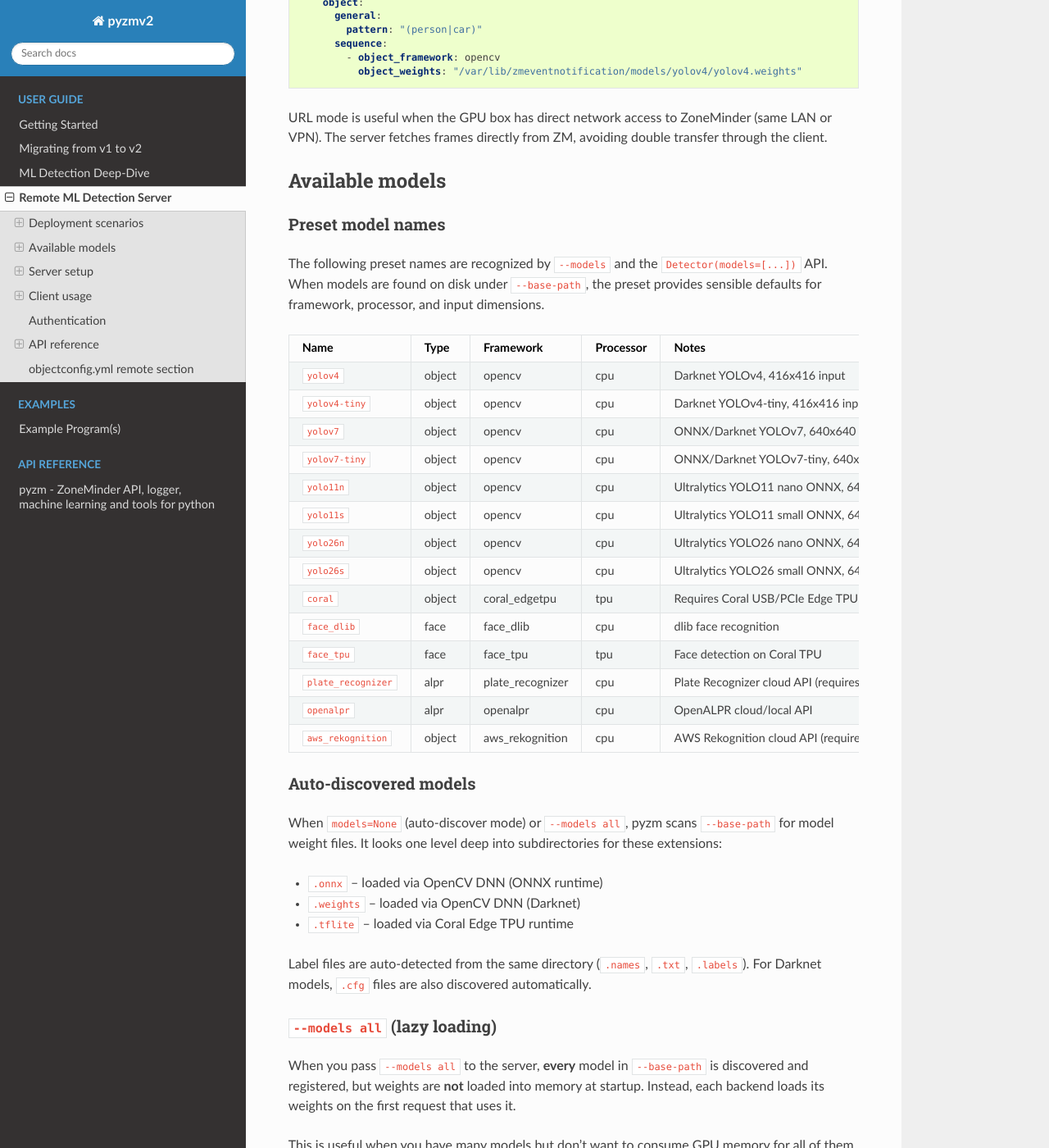
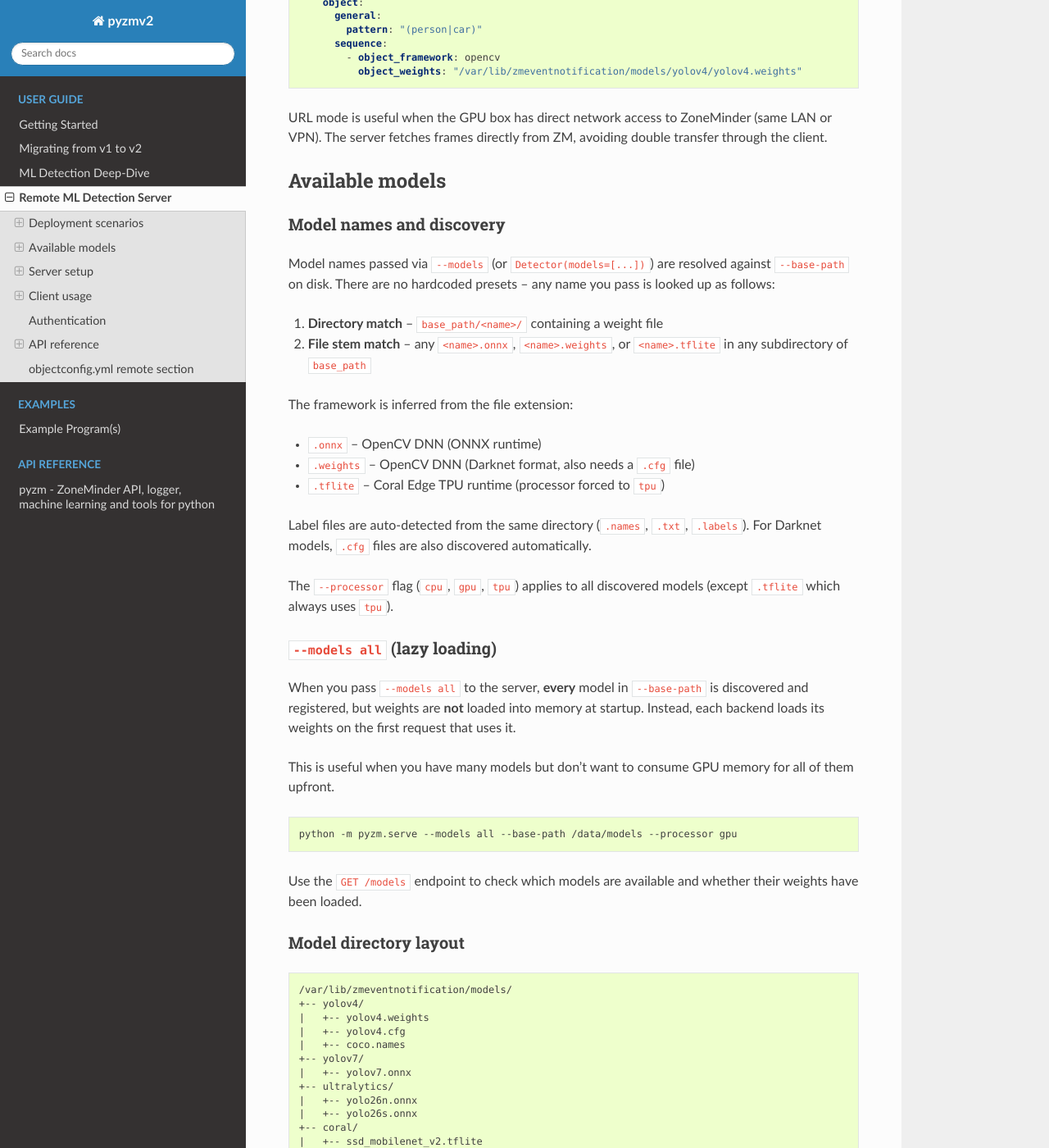
Before and after one commit to ZoneMinder/pyzm, a Sphinx documentation site: the page built from docs/guide/serve.rst, in a window 1280 px wide and 1400 px high, scrolled down 3125 px. Shown: the whole window at 82% size. Built offline with Sphinx 7.4.7 and the Read the Docs theme 3.1.0, drawn with Linux system fonts in a browser that asks for light colours.

Commit message:
refactor: remove model presets, resolve all names from disk
Model names passed via --models are now resolved purely against
base_path on disk. The hardcoded _MODEL_PRESETS dict and
_model_name_to_config() are removed. The --processor flag applies
uniformly to all discovered models (except .tflite which forces tpu).

If a model name isn't found on disk, a bare ModelConfig is created
with the user-provided processor instead of silently falling back to
hardcoded defaults.

Co-Authored-By: Claude Opus 4.6 <noreply@anthropic.com>

```diff
--- a/docs/guide/serve.rst
+++ b/docs/guide/serve.rst
@@ -184,109 +184,29 @@ double transfer through the client.
 Available models
 -----------------
 
-Preset model names
-~~~~~~~~~~~~~~~~~~~
+Model names and discovery
+~~~~~~~~~~~~~~~~~~~~~~~~~~
 
-The following preset names are recognized by ``--models`` and the
-``Detector(models=[...])`` API. When models are found on disk under
-``--base-path``, the preset provides sensible defaults for framework,
-processor, and input dimensions.
+Model names passed via ``--models`` (or ``Detector(models=[...])``) are
+resolved against ``--base-path`` on disk. There are no hardcoded presets --
+any name you pass is looked up as follows:
 
-.. list-table::
-   :header-rows: 1
-   :widths: 20 12 18 10 40
+1. **Directory match** -- ``base_path/<name>/`` containing a weight file
+2. **File stem match** -- any ``<name>.onnx``, ``<name>.weights``, or
+   ``<name>.tflite`` in any subdirectory of ``base_path``
 
-   * - Name
-     - Type
-     - Framework
-     - Processor
-     - Notes
-   * - ``yolov4``
-     - object
-     - opencv
-     - cpu
-     - Darknet YOLOv4, 416x416 input
-   * - ``yolov4-tiny``
-     - object
-     - opencv
-     - cpu
-     - Darknet YOLOv4-tiny, 416x416 input
-   * - ``yolov7``
-     - object
-     - opencv
-     - cpu
-     - ONNX/Darknet YOLOv7, 640x640 input
-   * - ``yolov7-tiny``
-     - object
-     - opencv
-     - cpu
-     - ONNX/Darknet YOLOv7-tiny, 640x640 input
-   * - ``yolo11n``
-     - object
-     - opencv
-     - cpu
-     - Ultralytics YOLO11 nano ONNX, 640x640 input
-   * - ``yolo11s``
-     - object
-     - opencv
-     - cpu
-     - Ultralytics YOLO11 small ONNX, 640x640 input
-   * - ``yolo26n``
-     - object
-     - opencv
-     - cpu
-     - Ultralytics YOLO26 nano ONNX, 640x640 input
-   * - ``yolo26s``
-     - object
-     - opencv
-     - cpu
-     - Ultralytics YOLO26 small ONNX, 640x640 input
-   * - ``coral``
-     - object
-     - coral_edgetpu
-     - tpu
-     - Requires Coral USB/PCIe Edge TPU
-   * - ``face_dlib``
-     - face
-     - face_dlib
-     - cpu
-     - dlib face recognition
-   * - ``face_tpu``
-     - face
-     - face_tpu
-     - tpu
-     - Face detection on Coral TPU
-   * - ``plate_recognizer``
-     - alpr
-     - plate_recognizer
-     - cpu
-     - Plate Recognizer cloud API (requires API key)
-   * - ``openalpr``
-     - alpr
-     - openalpr
-     - cpu
-     - OpenALPR cloud/local API
-   * - ``aws_rekognition``
-     - object
-     - aws_rekognition
-     - cpu
-     - AWS Rekognition cloud API (requires credentials)
+The framework is inferred from the file extension:
 
-
-Auto-discovered models
-~~~~~~~~~~~~~~~~~~~~~~~
-
-When ``models=None`` (auto-discover mode) or ``--models all``, pyzm scans
-``--base-path`` for model weight files. It looks one level deep into
-subdirectories for these extensions:
-
-- ``.onnx`` -- loaded via OpenCV DNN (ONNX runtime)
-- ``.weights`` -- loaded via OpenCV DNN (Darknet)
-- ``.tflite`` -- loaded via Coral Edge TPU runtime
+- ``.onnx`` -- OpenCV DNN (ONNX runtime)
+- ``.weights`` -- OpenCV DNN (Darknet format, also needs a ``.cfg`` file)
+- ``.tflite`` -- Coral Edge TPU runtime (processor forced to ``tpu``)
 
 Label files are auto-detected from the same directory (``.names``,
 ``.txt``, ``.labels``). For Darknet models, ``.cfg`` files are also
 discovered automatically.
+
+The ``--processor`` flag (``cpu``, ``gpu``, ``tpu``) applies to all
+discovered models (except ``.tflite`` which always uses ``tpu``).
 
 
 ``--models all`` (lazy loading)
```
Also changed, not shown: 3 other files.
